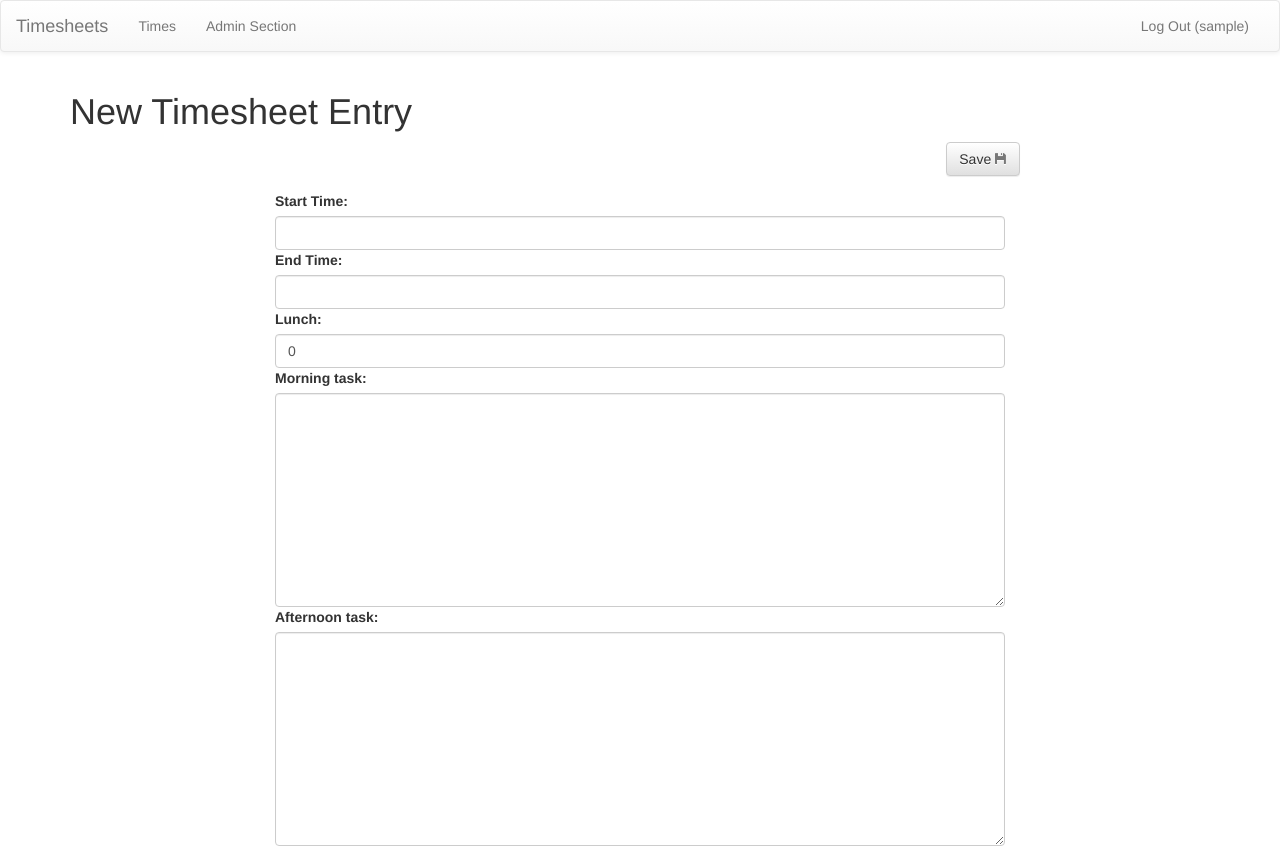
After one commit to Michael-F-Bryan/website, a Django app: page /times/new in a window 1280 px wide. The commit adds this page. Run offline with Django 3.2, Linux system fonts and the light colour scheme; the visitor is signed in with stand-in values (Sample User, id 1); some libraries are stand-ins or nearby versions.

Commit message:
Added a new time page

```diff
--- a/times/models.py
+++ b/times/models.py
@@ -3,11 +3,11 @@ from datetime import timedelta
 
 class Time(models.Model):
     start = models.DateTimeField('Start Time')
-    end = models.DateTimeField('End Time', null=True)
+    end = models.DateTimeField('End Time', blank=True, null=True)
     lunch = models.IntegerField('Lunch', default=0)
 
-    morning_task = models.TextField(null=True)
-    afternoon_task = models.TextField(null=True)
+    morning_task = models.TextField(blank=True, null=True)
+    afternoon_task = models.TextField(blank=True, null=True)
 
     def __str__(self):
         return 'Timesheet Entry: {}'.format(self.start.strftime('%x'))
--- a/times/templates/times/list_all.html
+++ b/times/templates/times/list_all.html
@@ -1,8 +1,9 @@
 {% extends "base.html" %}
 
 {% block content %}
-<h1>All Times</h1>
-<a href="{% url 'times:edit' 1 %}" class="top-menu"><span class="glyphicon glyphicon-plus"></span></a>
+<h1>All Times
+    <a href="{% url 'times:new' %}" class="top-menu"><span class="text-muted small glyphicon glyphicon-plus"></span></a>
+</h1>
 
 <table class="table table-hover">
   <thead>
--- /dev/null
+++ b/times/templates/times/new.html
@@ -0,0 +1,18 @@
+{% extends "base.html" %}
+
+{% block content %}
+<h1>New Timesheet Entry</h1>
+
+<div class="col-md-8 col-md-offset-2">
+  <form class="form-horizontal" method="post">
+    <div class="form-group">
+        <button type="submit" class="pull-right btn btn-default">Save
+            <span class="text-muted small glyphicon glyphicon-floppy-disk"></span>
+        </button>
+    </div>
+
+    {{ form.as_table }}
+    {% csrf_token %}
+  </form>
+</div>
+{% endblock %}
--- a/times/urls.py
+++ b/times/urls.py
@@ -1,9 +1,11 @@
 from django.conf.urls import url
 from django.contrib.auth.decorators import login_required
+
 from . import views
 
 urlpatterns = [
     url(r'^(?P<time_id>\d+)$', views.detail, name='detail'),
+    url(r'^new$', login_required(views.NewTime.as_view()), name='new'),
     url(r'^edit/(?P<time_id>\d+)$', login_required(views.TimeEdit.as_view()), name='edit'),
     url(r'^$', views.list_all, name='list_all'),
 ]
--- a/times/views.py
+++ b/times/views.py
@@ -36,3 +36,18 @@ class TimeEdit(View):
             return redirect('times:list_all')
 
         return render(request, self.template_name, {'form': form})
+
+class NewTime(View):
+    template_name =  'times/edit.html'
+
+    def get(self, request):
+        return render(request, 'times/new.html', {'form': TimeForm()})
+
+    def post(self, request):
+        form = TimeForm(request.POST)
+
+        if form.is_valid():
+            time = form.save()
+            return redirect('times:detail', time_id=time.id)
+
+        return render(request, self.template_name, {'form': form})
```
Also changed, not shown: times/migrations/0004_auto_20170408_0733.py (added).
